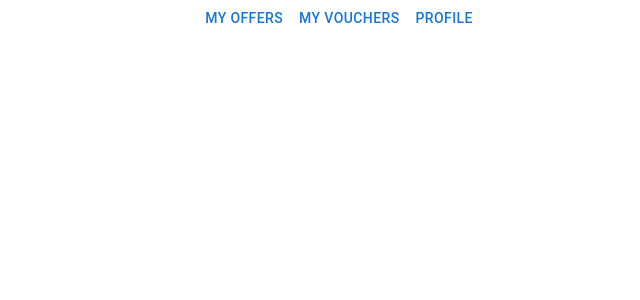
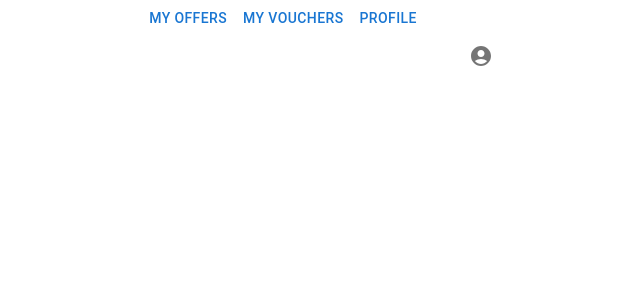
Before and after one commit to xSurus/VisconHackathon23, a Next.js app: page / in a window 1280 px wide. Shown: the top 300 px of the page, without its empty margins (301-941 px from the left). Built offline with nearby package versions, Linux system fonts and the light colour scheme.

Commit message:
add profile button

```diff
--- a/pages/SupplierPage.tsx
+++ b/pages/SupplierPage.tsx
@@ -6,12 +6,13 @@ import TopBar from "../source/components/SupplierComponents/TopBar";
 const useStyles =  makeStyles({
 })
 
+
 const SupplierPage = () => {
 
     const classes = useStyles();
 
     return (
-        <TopBar index={2} />
+        <TopBar index={0} />
     )
 }
 
--- a/pages/index.tsx
+++ b/pages/index.tsx
@@ -2,7 +2,8 @@ import type {NextPage} from 'next'
 import Head from 'next/head'
 import SupplierPage from "./SupplierPage";
 
-const Home: NextPage = () => {
+
+const Home: NextPage= () => {
     const hello = 5;
     return (
         <div>
--- a/source/components/SupplierComponents/TopBar.tsx
+++ b/source/components/SupplierComponents/TopBar.tsx
@@ -1,8 +1,9 @@
-import { ClassNames } from '@emotion/react';
+
 import {makeStyles } from '@mui/styles';
-import { Button, Grid } from '@mui/material'
+import { Button, Grid, IconButton } from '@mui/material'
 import * as React from 'react';
-import { grey } from '@mui/material/colors';
+import AccountCircleIcon from '@mui/icons-material/AccountCircle';
+import { useRouter } from 'next/router';
 
 const useStyles = makeStyles({
     container:{
@@ -27,30 +28,39 @@ interface TopBarInterface {
 
 const TopBar = (props: TopBarInterface) => {
     const classes = useStyles();
-    const {index} = props
+    const router = useRouter();
+    let {index} = props
+    const handleClick = (e:any, id :number) =>{
+        e.preventDefault();
+        index = id;
+        router.push("/");
+    }
+
     return (
         <Grid container className={classes.container} justifyContent={'center'}>
             <Grid item >
-                <Button  className={index===0?classes.button:classes.button_inactive}>
+                <Button onClick={(e)=>{handleClick(e, 0)}} className={index===0?classes.button:classes.button_inactive}>
                     My offers
                 </Button>
 
             </Grid>
 
             <Grid item >
-                <Button className={index===1?classes.button:classes.button_inactive}>
+                <Button onClick={(e)=>{handleClick(e, 1)}} className={index===1?classes.button:classes.button_inactive}>
                 My Vouchers
                 </Button>
             </Grid>
 
             <Grid item >
-                <Button className={index===2?classes.button:classes.button_inactive}>
+                <Button onClick={(e)=>{handleClick(e, 2)}} className={index===2?classes.button:classes.button_inactive}>
                 Profile
                 </Button>
             </Grid>
 
-            <Grid item>
-
+            <Grid item onClick={(e)=>{handleClick(e, 3)}} className={index===3?classes.button:classes.button_inactive}>
+                <IconButton aria-label='profile'>
+                    <AccountCircleIcon/>
+                </IconButton>
             </Grid>
         </Grid>
     )
```
